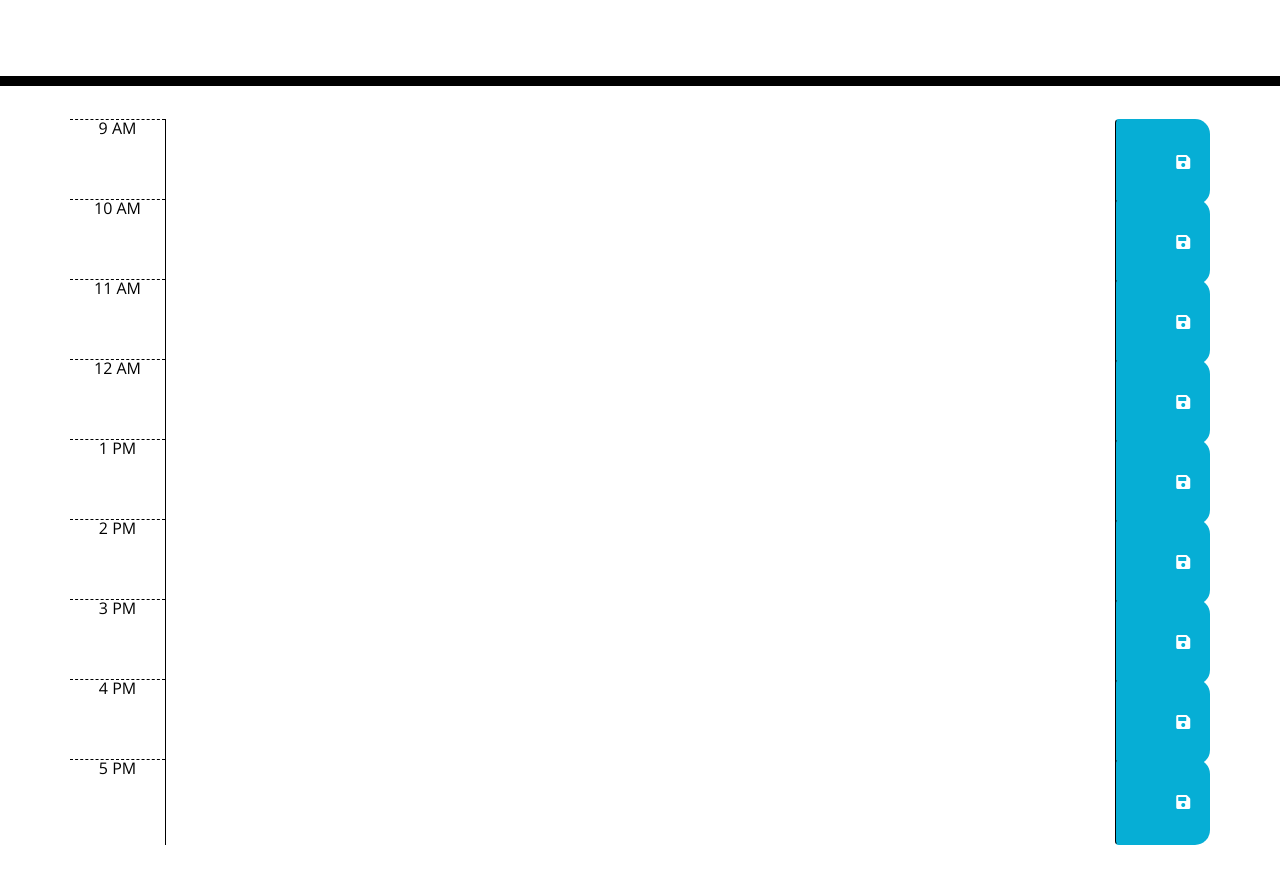
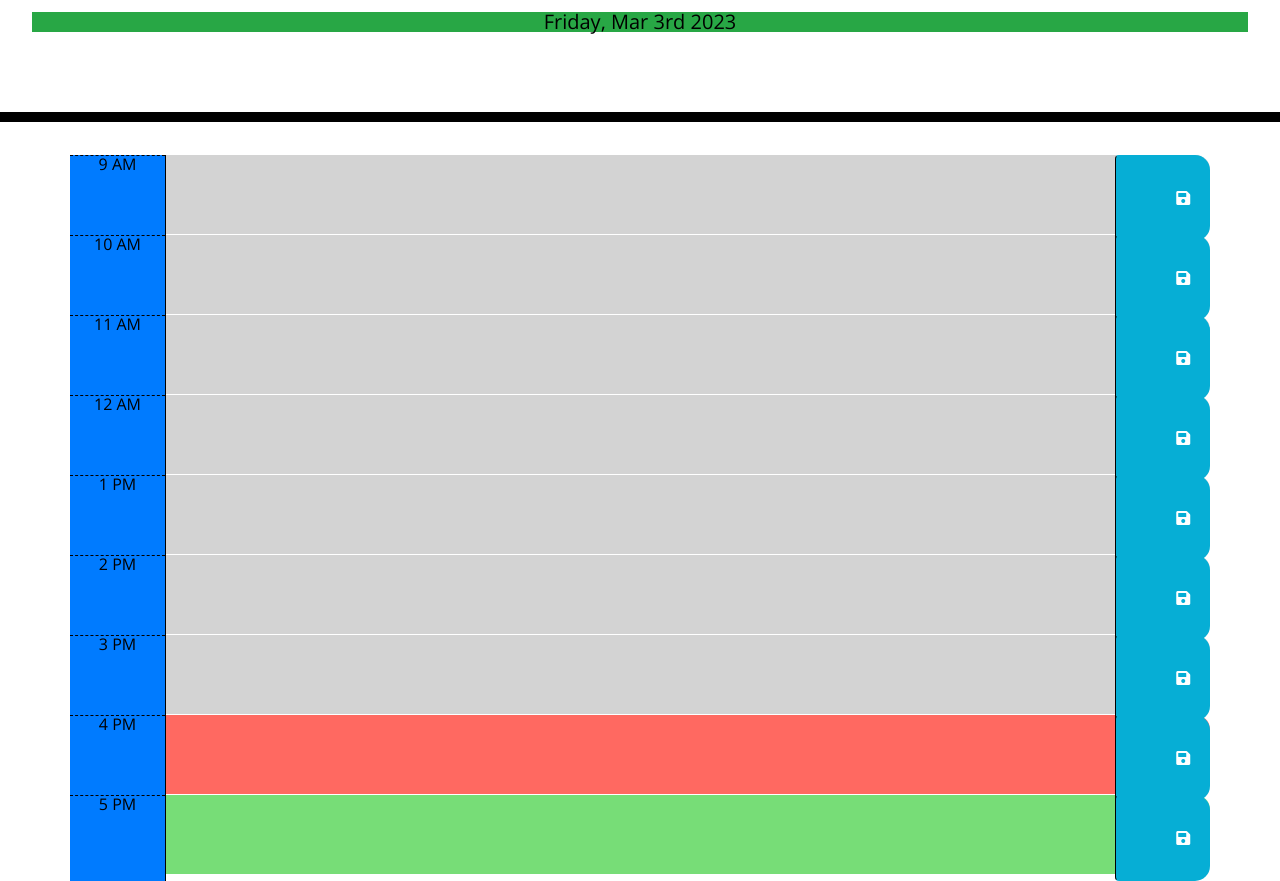
Before and after one commit to avi202020/daily-planner-app, a plain HTML site: page index.html in a window 1280 px wide. Shown: the part 182-1063 px from the top of the page. Before the commit the page ends 1027 px from the top, so only its background shows below. Drawn offline with nearby package versions, Linux system fonts and the light colour scheme.

Commit message:
underline javascript has been created

```diff
--- /dev/null
+++ b/assets/scripts/js/script.js
@@ -0,0 +1,62 @@
+// 1. Show the current date at the top
+var todayDate = moment().format("dddd, MMM Do YYYY");
+$("#currentDay").text(todayDate); // Add it to the `currentDay` element
+
+// 2. Colour code each block based on the current time
+//    Create variables to target each time block
+
+// SaveBtn event click listener  - set two variables: one for time and one for description
+$(".saveBtn").click(function () {
+  var time = $(this).parent().attr("id"); // use this(selector) to call the parent object and attribute of relevant hour id
+  var description = $(this).siblings(".description").val(); //calls the sibling of the parent object and as its an input text the val is set to ().
+
+  // use localStorage.setItem(values to be saved) to save into local storage
+  localStorage.setItem(time, description);
+});
+
+// In the html add the data-hour which represent which hour each element is
+// Create variable for moment().hour()
+function time() {
+  var timeNow = moment().hour();
+
+  //Loop over time-blocks
+
+  // use the for each jquery function and use "time-block" as the target ID
+  $(".time-block").each(function () {
+    // takes the full string attrbuted to hour ID thats been inputted and saved (Hour, description) and splits it and takes the first element from the array (hour)
+    var timeblock = parseInt($(this).attr("id").split("hour")[0]);
+
+    if (timeblock < timeNow) {
+      //if current time is past the time block then time block is in the past (gray)
+      $(this).addClass("past");
+      $(this).removeClass("present");
+      $(this).removeClass("future");
+    } else if (timeblock === timeNow) {
+      //timeblock matches current time then in the present (red)
+      $(this).removeClass("past");
+      $(this).addClass("present");
+      $(this).removeClass("future");
+    } else {
+      $(this).removeClass("past"); // if current time hasn't reached the time block then the time block is in the future (green)
+      $(this).removeClass("present");
+      $(this).addClass("future");
+    }
+  });
+}
+
+// 3. Save input to local storage
+
+// $(ID for each hour and description).val(localStorage.getItem(keyname) - for each hour block
+
+$("#9 .description").val(localStorage.getItem("9"));
+$("#10 .description").val(localStorage.getItem("10"));
+$("#11 .description").val(localStorage.getItem("11"));
+$("#12 .description").val(localStorage.getItem("12"));
+$("#13 .description").val(localStorage.getItem("13"));
+$("#14 .description").val(localStorage.getItem("14"));
+$("#15 .description").val(localStorage.getItem("15"));
+$("#16 .description").val(localStorage.getItem("16"));
+$("#17 .description").val(localStorage.getItem("17"));
+
+time();
+//
--- a/index.html
+++ b/index.html
@@ -18,19 +18,19 @@
       href="https://fonts.googleapis.com/css?family=Open+Sans&display=swap"
       rel="stylesheet"
     />
-    <link rel="stylesheet" href="style.css" />
+    <link rel="stylesheet" href="assets/css/style.css" />
     <title>Work Day Scheduler</title>
   </head>
 
   <body>
     <header class="jumbotron">
-      <h1 class="display-3">Work Day Scheduler</h1>
-      <p class="lead">A simple calendar app for scheduling your work day</p>
-      <p id="currentDay" class="lead"></p>
+      <h1 class="display-3 bg-info">Work Day Scheduler</h1>
+      <p class="lead bg-warning">A simple calendar app for scheduling your work day</p>
+      <p id="currentDay" class="lead bg-success"></p>
     </header>
     <div class="container">
       <div id="9" class="row time-block">
-        <div class="hour col-md-1">9 AM</div>
+        <div class="hour col-md-1 bg-primary">9 AM</div>
         <textarea class="description col-md-10"> </textarea>
         <button class="btn saveBtn col-md-1">
           <i class="fas fa-save"></i>
@@ -38,56 +38,56 @@
       </div>
 
       <div id="10" class="row time-block">
-        <div class="hour col-md-1">10 AM</div>
+        <div class="hour col-md-1 bg-primary">10 AM</div>
         <textarea class="description col-md-10"> </textarea>
         <button class="btn saveBtn col-md-1">
           <i class="fas fa-save"></i>
         </button>
       </div>
       <div id="11" class="row time-block">
-        <div class="hour col-md-1">11 AM</div>
+        <div class="hour col-md-1 bg-primary">11 AM</div>
         <textarea class="description col-md-10"> </textarea>
         <button class="btn saveBtn col-md-1">
           <i class="fas fa-save"></i>
         </button>
       </div>
       <div id="12" class="row time-block">
-        <div class="hour col-md-1">12 AM</div>
+        <div class="hour col-md-1 bg-primary">12 AM</div>
         <textarea class="description col-md-10"> </textarea>
         <button class="btn saveBtn col-md-1">
           <i class="fas fa-save"></i>
         </button>
       </div>
       <div id="13" class="row time-block">
-        <div class="hour col-md-1">1 PM</div>
+        <div class="hour col-md-1 bg-primary">1 PM</div>
         <textarea class="description col-md-10"> </textarea>
         <button class="btn saveBtn col-md-1">
           <i class="fas fa-save"></i>
         </button>
       </div>
       <div id="14" class="row time-block">
-        <div class="hour col-md-1">2 PM</div>
+        <div class="hour col-md-1 bg-primary">2 PM</div>
         <textarea class="description col-md-10"> </textarea>
         <button class="btn saveBtn col-md-1">
           <i class="fas fa-save"></i>
         </button>
       </div>
       <div id="15" class="row time-block">
-        <div class="hour col-md-1">3 PM</div>
+        <div class="hour col-md-1 bg-primary">3 PM</div>
         <textarea class="description col-md-10"> </textarea>
         <button class="btn saveBtn col-md-1">
           <i class="fas fa-save"></i>
         </button>
       </div>
       <div id="16" class="row time-block">
-        <div class="hour col-md-1">4 PM</div>
+        <div class="hour col-md-1 bg-primary">4 PM</div>
         <textarea class="description col-md-10"> </textarea>
         <button class="btn saveBtn col-md-1">
           <i class="fas fa-save"></i>
         </button>
       </div>
       <div id="17" class="row time-block">
-        <div class="hour col-md-1">5 PM</div>
+        <div class="hour col-md-1 bg-primary">5 PM</div>
         <textarea class="description col-md-10"> </textarea>
         <button class="btn saveBtn col-md-1">
           <i class="fas fa-save"></i>
@@ -99,6 +99,6 @@
     <script src="https://cdnjs.cloudflare.com/ajax/libs/twitter-bootstrap/4.5.0/js/bootstrap.min.js"></script>
     <script src="https://cdnjs.cloudflare.com/ajax/libs/moment.js/2.27.0/moment.min.js"></script>
     <script src="https://code.jquery.com/ui/1.12.0/jquery-ui.min.js"></script>
-    <script src="./assets/js/script.js"></script>
+    <script src="./assets/scripts/js/script.js"></script>
   </body>
 </html>
```
Also changed, not shown: 05-third-party-apis-homework-demo.gif (deleted), assets/css/style.css (renamed from style.css).
